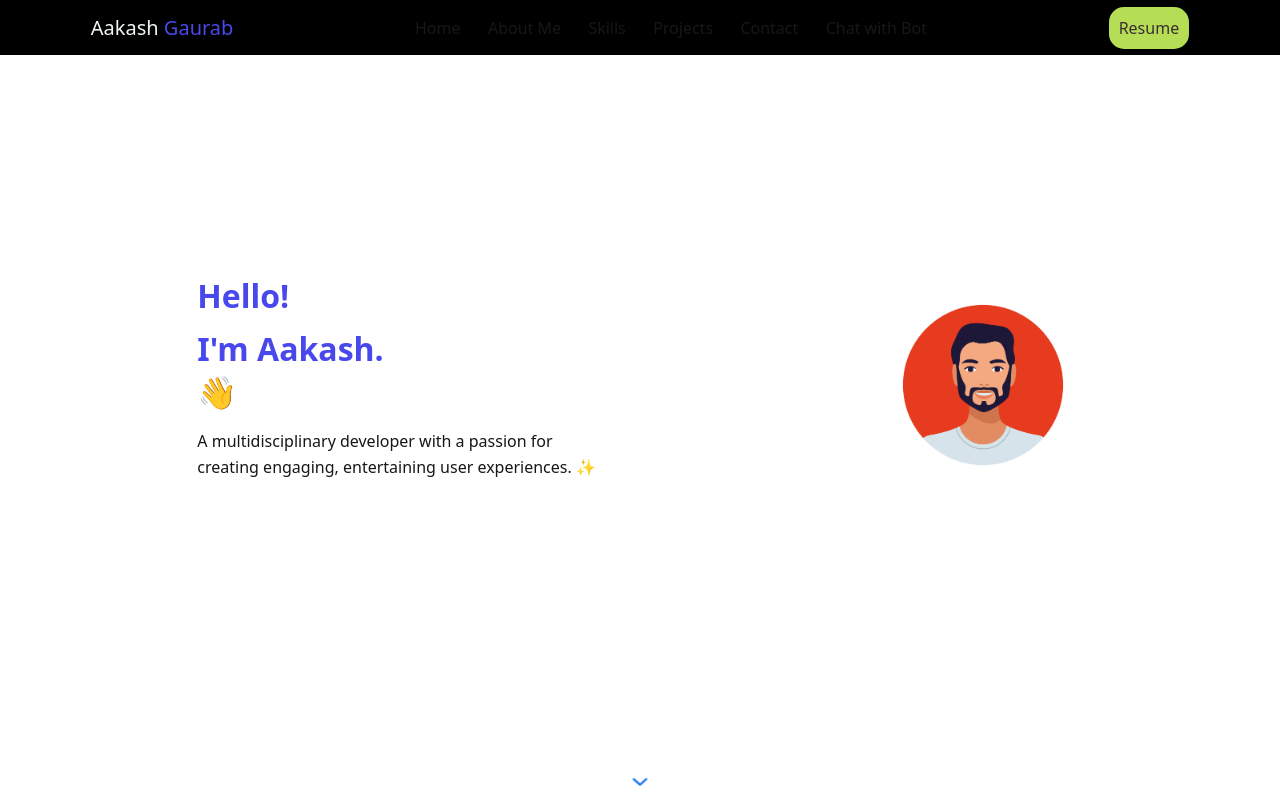
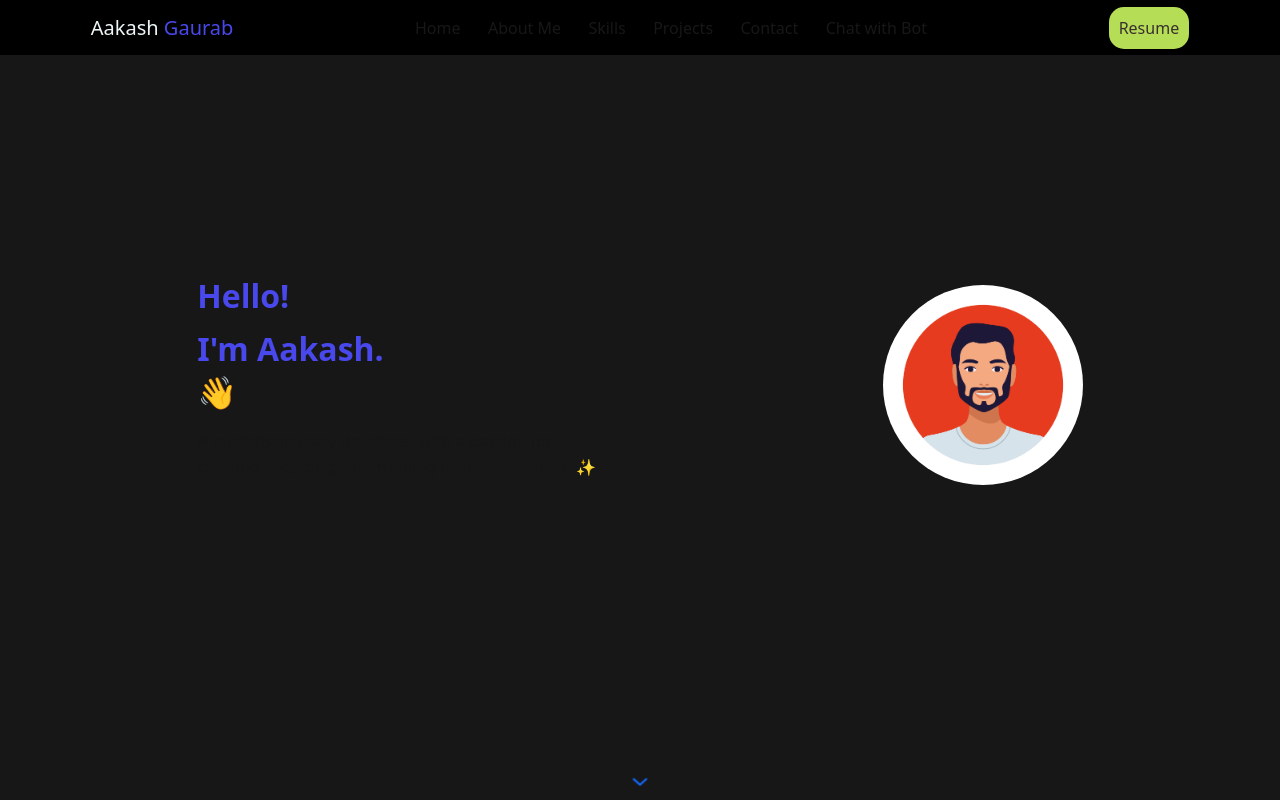
Before and after one commit to AakashGaurab/AakashGaurab.github.io, a Next.js app: page / in a window 1280 px wide. Built offline with nearby package versions, Linux system fonts and the light colour scheme.

Commit message:
Added global background as black

```diff
--- a/src/app/globals.css
+++ b/src/app/globals.css
@@ -1,5 +1,5 @@
 :root {
-  --background: #ffffff;
+  --background: #171717;
   --foreground: #171717;
 }
 
```
